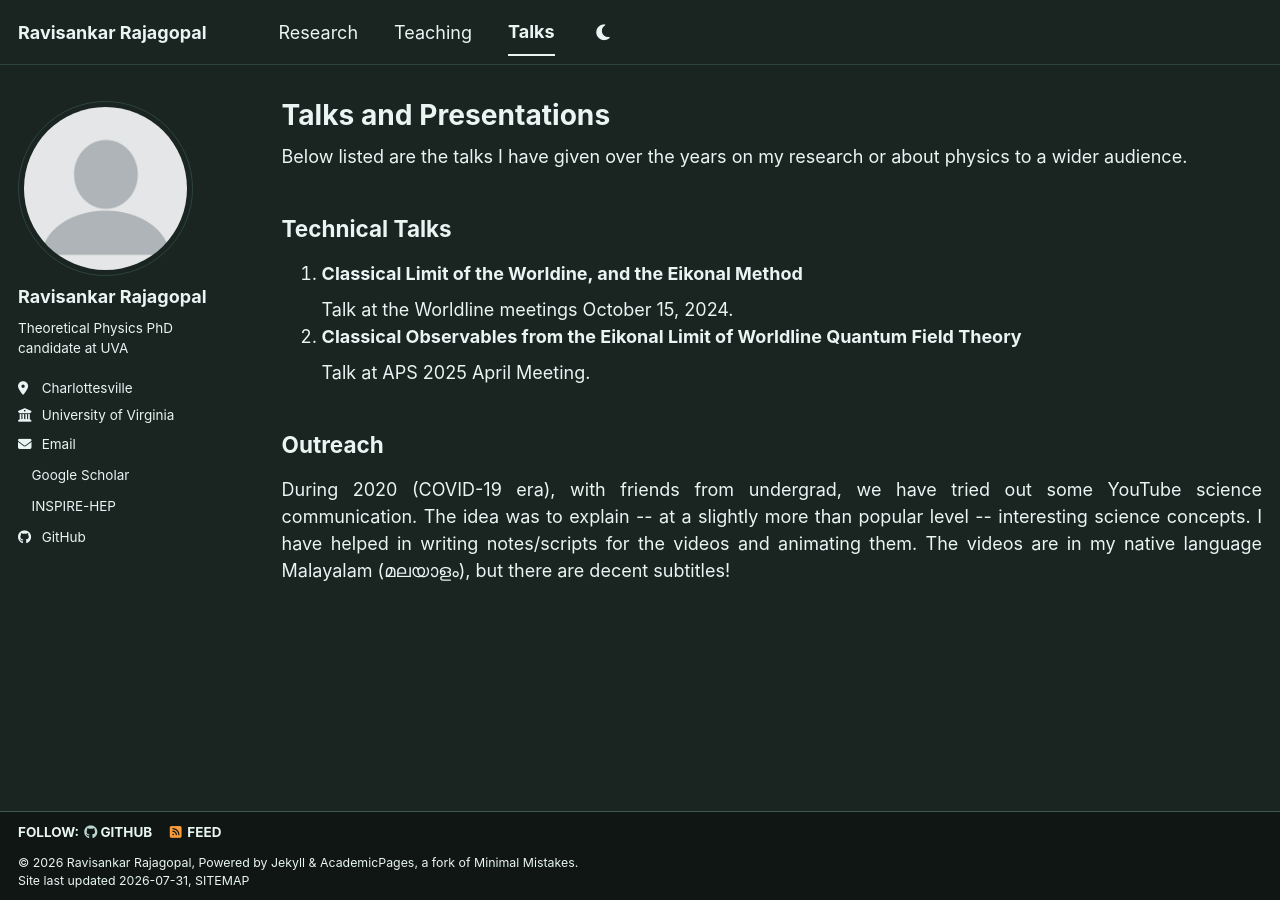
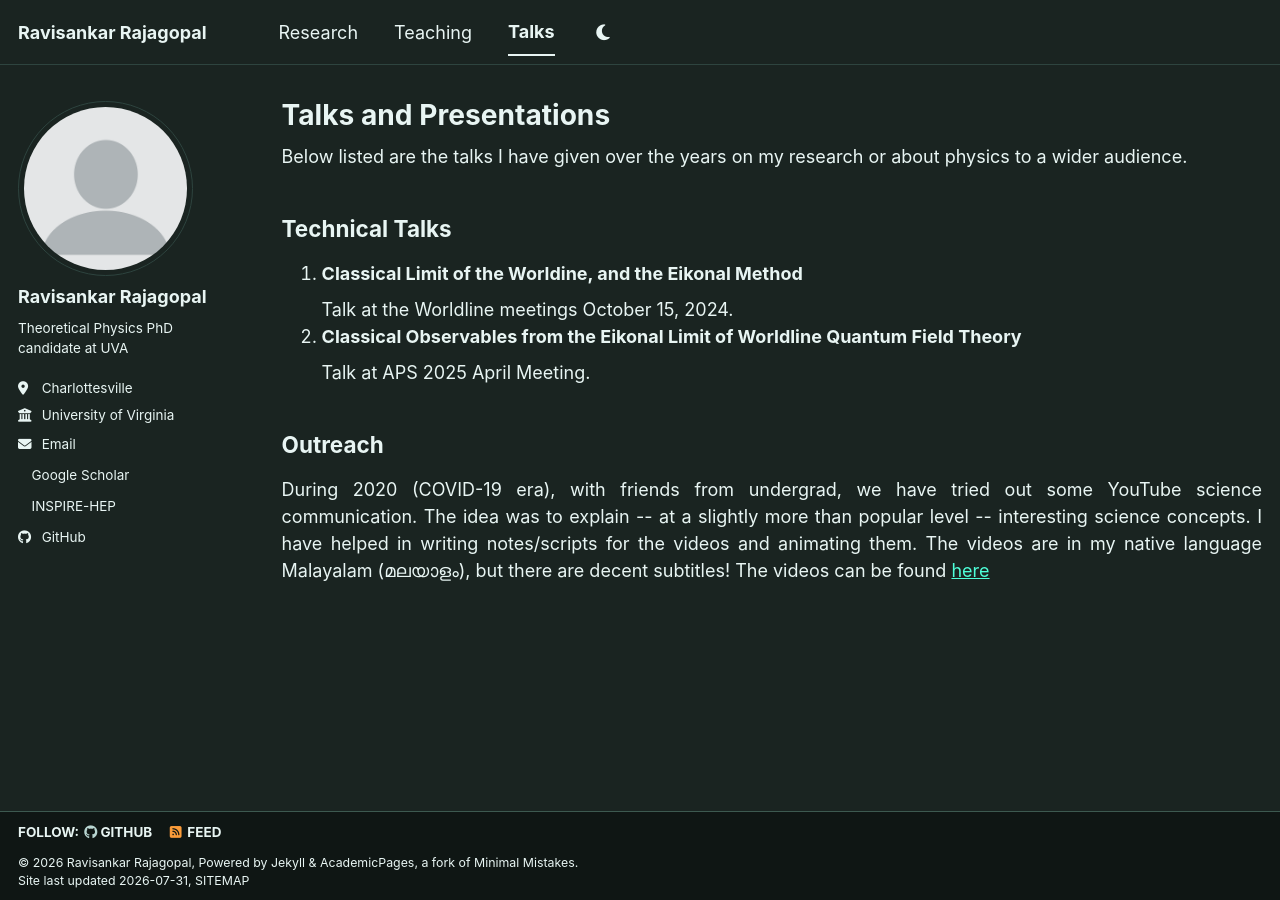
Before and after one commit to ravisankar712/ravisankar712.github.io, a Jekyll site: the page built from _pages/talks.html, in a window 1280 px wide. Built offline with Jekyll 4.4.1, drawn with Linux system fonts in a browser that asks for light colours; a style sheet for code colours, icons or effects is not loaded.

Commit message:
Update talks.html

```diff
--- a/_pages/talks.html
+++ b/_pages/talks.html
@@ -17,7 +17,7 @@ Below listed are the talks I have given over the years on my research or about p
 <p style="text-align: justify;">
   During 2020 (COVID-19 era), with friends from undergrad, we have tried out some YouTube science communication. The idea was to explain -- at a slightly more than popular
 level -- interesting science concepts. I have helped in writing notes/scripts for the videos and animating them. The videos are in my native language
-Malayalam (<span lang="ml" class="malayalam-text">മലയാളം</span>), but there are decent subtitles!
+Malayalam (<span lang="ml" class="malayalam-text">മലയാളം</span>), but there are decent subtitles! The videos can be found <a href="https://www.youtube.com/@sciencesort">here</a>
 </p>
 
 <!-- {% if site.talkmap_link == true %}
```
